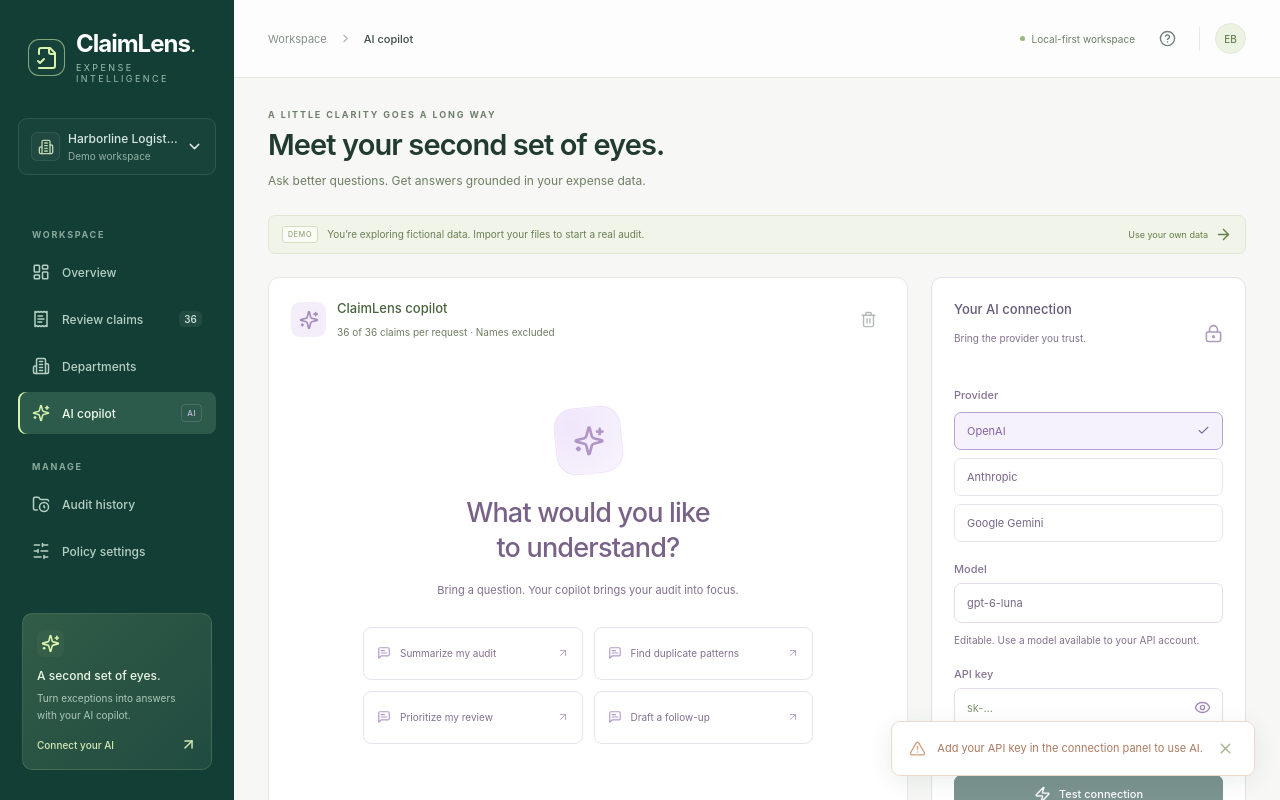
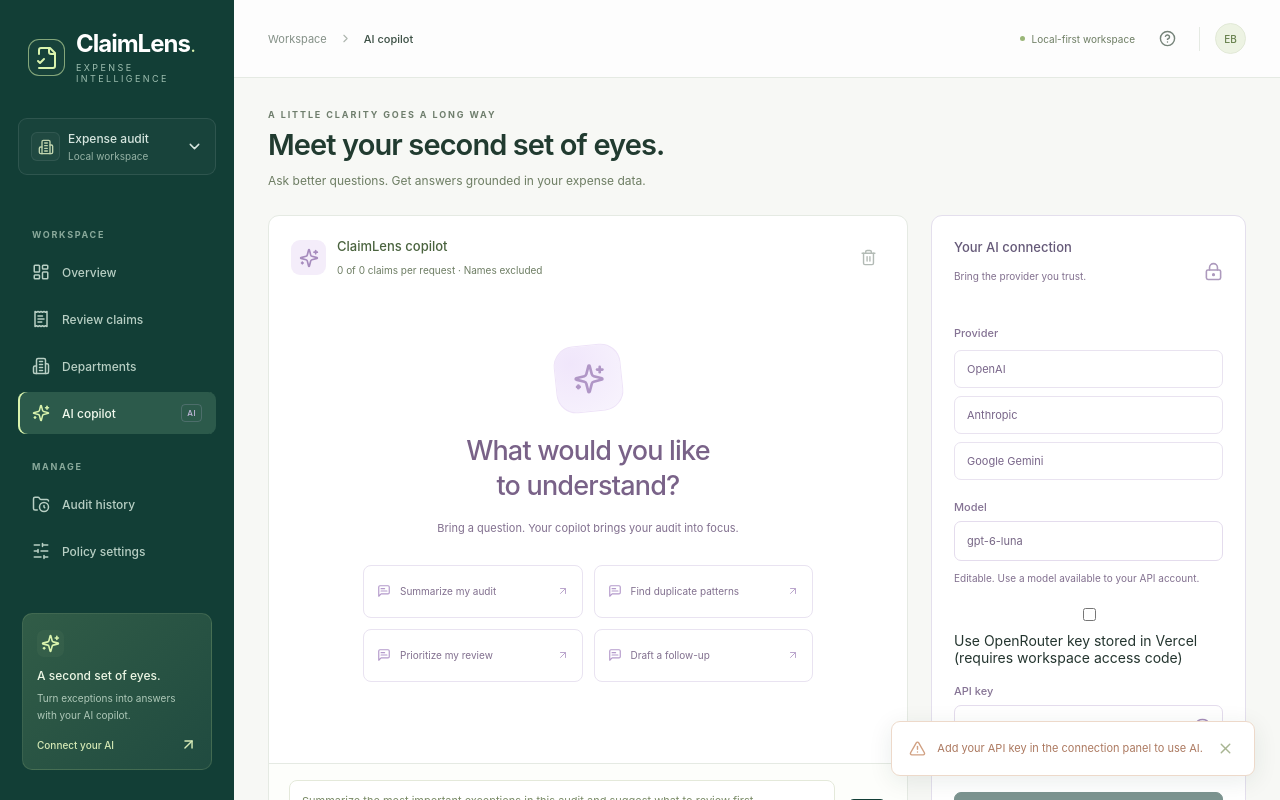
Before and after one commit to navybrown1/claimlens, a React (Vite) app: page / in a window 1280 px wide. Both pictures are taken after a click on the button "Ask copilot". Shown: the top 800 px of the page. Built offline with nearby package versions, Linux system fonts and the light colour scheme.

Commit message:
Start with a clean workspace and add protected OpenRouter connection controls

```diff
--- a/src/App.tsx
+++ b/src/App.tsx
@@ -66,7 +66,6 @@ import type {
   Workspace,
 } from "./types";
 import { auditClaims, DEFAULT_POLICY } from "./lib/audit";
-import { generateDemo } from "./lib/demo";
 import { parseClaimsFile, parseEmployeesFile } from "./lib/imports";
 import {
   claimsToCSV,
@@ -149,15 +148,7 @@ const nav = [
   { id: "settings", label: "Policy settings", icon: SlidersHorizontal },
 ] as const;
 function freshWorkspace(): Workspace {
-  const demo = generateDemo();
-  return {
-    ...demo,
-    policy: { ...DEFAULT_POLICY },
-    decisions: {},
-    events: [],
-    isDemo: true,
-    name: "Demo workspace",
-  };
+  return { claims: [], employees: [], policy: { ...DEFAULT_POLICY }, decisions: {}, events: [], isDemo: false, name: "Expense audit" };
 }
 function IconBadge({
   children,
@@ -351,7 +342,8 @@ function UploadZone({
 
 export default function App() {
   const [workspace, setWorkspace] = useState<Workspace>(freshWorkspace);
-  const [runs, setRuns] = useState<SavedRun[]>(getSavedRuns);
+  useEffect(() => { putSavedRuns(getSavedRuns().filter((run) => !run.isDemo)); }, []);
+  const [runs, setRuns] = useState<SavedRun[]>(() => getSavedRuns().filter((run) => !run.isDemo));
   const [historyClaims, setHistoryClaims] = useState<Claim[]>([]);
   const [page, setPage] = useState<Page>("overview");
   const [modal, setModal] = useState<Modal>(null);
@@ -371,9 +363,11 @@ export default function App() {
     { id: string; text: string; type: string }[]
   >([]);
   const [config, setConfig] = useState<AIConfig>({
-    provider: "openai",
+    provider: "openrouter",
     model: "",
     apiKey: "",
+    useServerKey: false,
+    accessToken: "",
   });
   const [keyVisible, setKeyVisible] = useState(false);
   const [connection, setConnection] = useState<
@@ -410,6 +404,7 @@ export default function App() {
     ...config,
     model: config.model || provider.defaultModel,
   };
+  const canUseAI = Boolean(config.apiKey.trim() || (config.provider === "openrouter" && config.useServerKey && config.accessToken?.trim()));
   const audited = useMemo(
     () =>
       auditClaims(
@@ -529,7 +524,7 @@ export default function App() {
   useEffect(() => {
     configRevision.current += 1;
     setConnection("idle");
-  }, [config.provider, config.model, config.apiKey]);
+  }, [config.provider, config.model, config.apiKey, config.useServerKey, config.accessToken]);
   useEffect(() => {
     setReviewNote(detail ? workspace.decisions[detail]?.note || "" : "");
   }, [detail]);
@@ -754,7 +749,7 @@ export default function App() {
   ) {
     go("copilot");
     setDetail(null);
-    if (!config.apiKey.trim()) {
+    if (!canUseAI) {
       setPrompt(text);
       toast("Add your API key in the connection panel to use AI.", "error");
       return;
@@ -811,7 +806,7 @@ export default function App() {
     }
   }
   async function testConnection() {
-    if (!config.apiKey.trim()) {
+    if (!canUseAI) {
       toast("Enter your API key first.", "error");
       return;
     }
@@ -854,7 +849,7 @@ export default function App() {
   }
   async function extractReceipt() {
     if (!receiptImage || receiptBusy) return;
-    if (!config.apiKey.trim()) {
+    if (!canUseAI) {
       toast("Connect an AI provider in AI copilot first.", "error");
       return;
     }
@@ -2203,6 +2198,8 @@ export default function App() {
                             provider: p.id,
                             model: p.defaultModel,
                             apiKey: "",
+                            useServerKey: false,
+                            accessToken: "",
                           });
                           setConnection("idle");
                           setKeyVisible(false);
@@ -2231,21 +2228,27 @@ export default function App() {
                       Editable. Use a model available to your API account.
                     </small>
                   </div>
+                  {config.provider === "openrouter" && (
+                    <label className="field" style={{display:"flex",gap:8,alignItems:"center"}}>
+                      <input type="checkbox" checked={!!config.useServerKey} onChange={(e) => setConfig((c) => ({ ...c, useServerKey: e.target.checked, apiKey: "", accessToken: "" }))} />
+                      Use OpenRouter key stored in Vercel (requires workspace access code)
+                    </label>
+                  )}
                   <div className="field">
                     <label className="field-label" htmlFor="ai-key">
-                      API key
+                      {config.provider === "openrouter" && config.useServerKey ? "Workspace access code" : "API key"}
                     </label>
                     <div className="key-input-wrap">
                       <input
                         className="input"
                         id="ai-key"
                         type={keyVisible ? "text" : "password"}
-                        value={config.apiKey}
-                        placeholder={provider.keyPlaceholder}
+                        value={config.provider === "openrouter" && config.useServerKey ? config.accessToken || "" : config.apiKey}
+                        placeholder={config.provider === "openrouter" && config.useServerKey ? "Enter private access code" : provider.keyPlaceholder}
                         autoComplete="off"
                         spellCheck={false}
                         onChange={(e) => {
-                          setConfig((c) => ({ ...c, apiKey: e.target.value }));
+                          setConfig((c) => c.provider === "openrouter" && c.useServerKey ? { ...c, accessToken: e.target.value } : { ...c, apiKey: e.target.value });
                           setConnection("idle");
                         }}
                         maxLength={4096}
@@ -2267,7 +2270,7 @@ export default function App() {
                   <button
                     className="button primary full-width"
                     onClick={testConnection}
-                    disabled={connection === "testing" || !config.apiKey.trim()}
+                    disabled={connection === "testing" || !canUseAI}
                   >
                     {connection === "testing" ? (
                       <Loader2 className="spinner" size={16} />
@@ -2285,11 +2288,11 @@ export default function App() {
                   <small className="helper-text connection-cost">
                     Testing sends a small, billable request to your provider.
                   </small>
-                  {config.apiKey && (
+                  {canUseAI && (
                     <button
                       className="button ghost small full-width"
                       onClick={() => {
-                        setConfig((c) => ({ ...c, apiKey: "" }));
+                        setConfig((c) => ({ ...c, apiKey: "", accessToken: "", useServerKey: false }));
                         setConnection("idle");
                         setKeyVisible(false);
                         toast("API key removed from this session.");
@@ -2717,23 +2720,7 @@ export default function App() {
                       >
                         Start a new audit
                       </button>
-                      <button
-                        className="button ghost full-width"
-                        type="button"
-                        onClick={() => {
-                          setWorkspace(freshWorkspace());
-                          setPolicyDraft({ ...DEFAULT_POLICY });
-                          setHistoryClaims([]);
-                          setFileNames({});
-                          setDetail(null);
-                          go("overview");
-                          toast(
-                            "Fictional demo data loaded. Saved audits remain available.",
-                          );
-                        }}
-                      >
-                        Explore demo data
-                      </button>
+
                     </div>
                   </section>
                 </aside>
```
